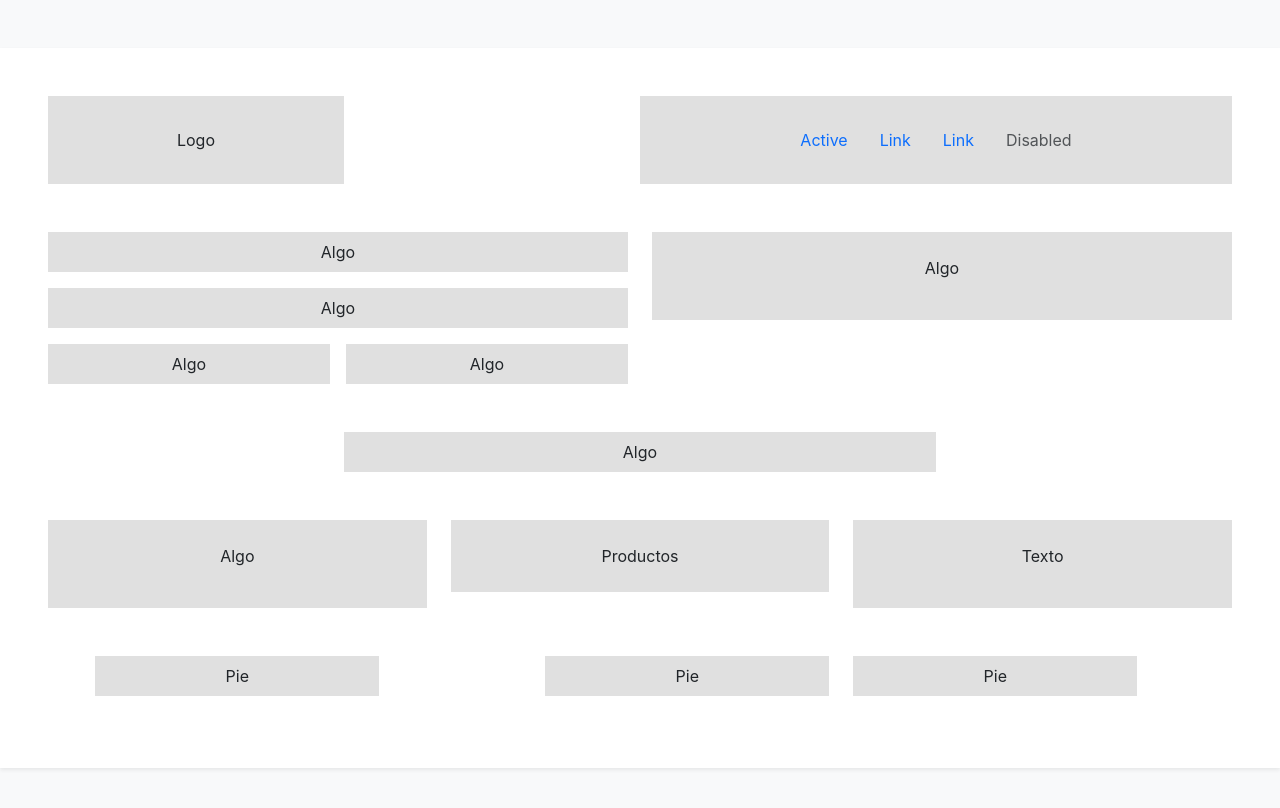
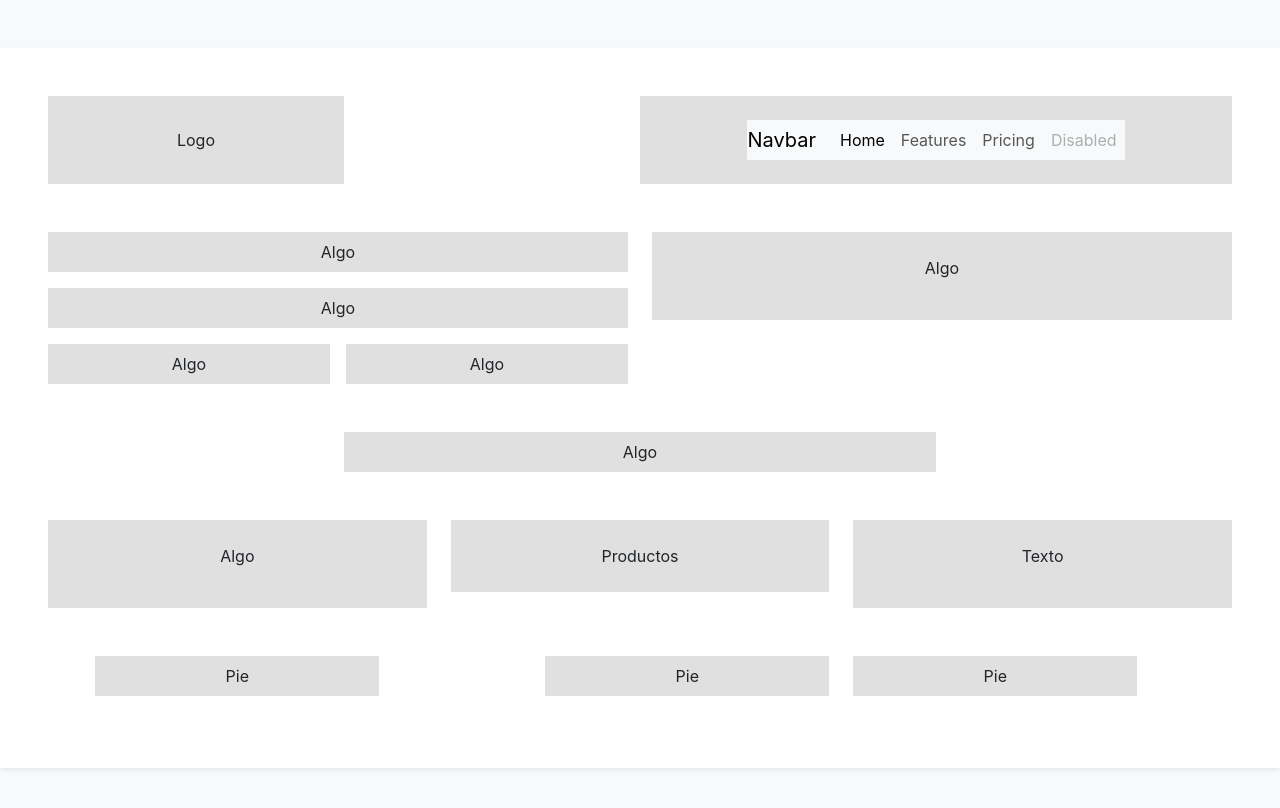
Before and after one commit to ruthsanchezp/Html, a plain HTML site: page index3.html in a window 1280 px wide. Drawn offline with nearby package versions, Linux system fonts and the light colour scheme.

Commit message:
Update index3.html

```diff
--- a/index3.html
+++ b/index3.html
@@ -28,20 +28,21 @@
         <header class="d-flex flex-column flex-md-row justify-content-between mb-5">
             <div class="caja w-25 p-3">Logo</div>
             <div class="caja w-50 p-4 mt-4 mt-md-0">
-       <ul class="nav">
-  <li class="nav-item">
-    <a class="nav-link active" aria-current="page" href="#">Active</a>
-  </li>
-  <li class="nav-item">
-    <a class="nav-link" href="#">Link</a>
-  </li>
-  <li class="nav-item">
-    <a class="nav-link" href="#">Link</a>
-  </li>
-  <li class="nav-item">
-    <a class="nav-link disabled" href="#" tabindex="-1" aria-disabled="true">Disabled</a>
-  </li>
-</ul>
+                <nav class="navbar navbar-expand-lg navbar-light bg-light p-0">
+                    <a class="navbar-brand" href="#">Navbar</a>
+                    <button class="navbar-toggler" type="button" data-bs-toggle="collapse" data-bs-target="#navbarNavAltMarkup"
+                        aria-controls="navbarNavAltMarkup" aria-expanded="false" aria-label="Toggle navigation">
+                        <span class="navbar-toggler-icon"></span>
+                    </button>
+                    <div class="collapse navbar-collapse" id="navbarNavAltMarkup">
+                        <div class="navbar-nav">
+                            <a class="nav-item nav-link active" href="#">Home <span class="visually-hidden">(current)</span></a>
+                            <a class="nav-item nav-link" href="#">Features</a>
+                            <a class="nav-item nav-link" href="#">Pricing</a>
+                            <a class="nav-item nav-link disabled" href="#">Disabled</a>
+                        </div>
+                    </div>
+                </nav>
             </div>
         </header>
 
```
